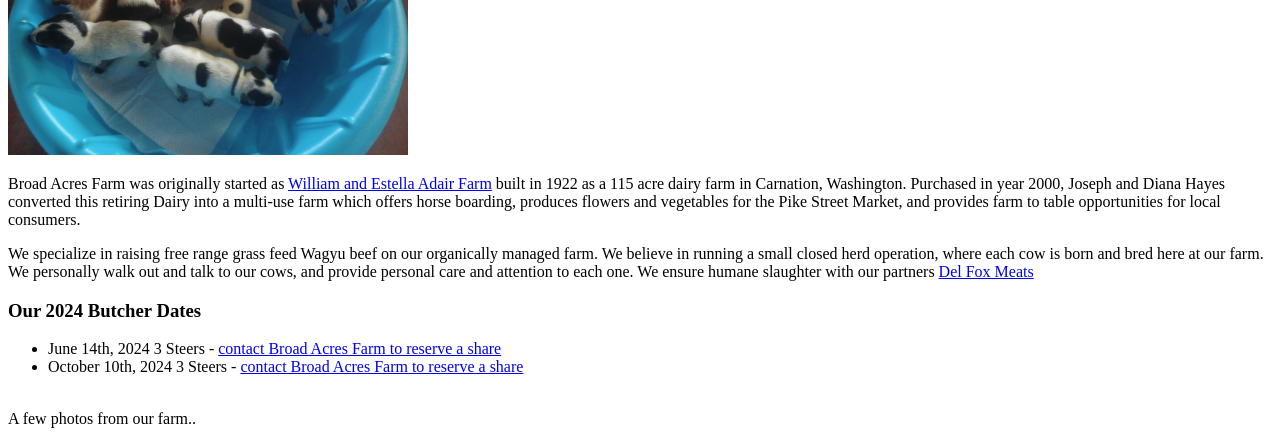
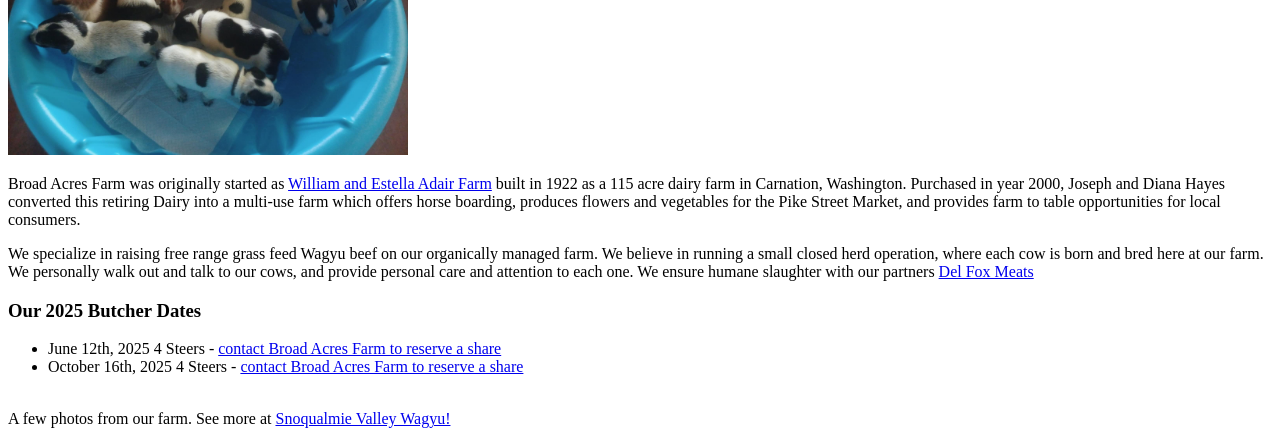
Before and after one commit to ObjectiveJoe/broadacresfarm, a plain HTML site: page index.html in a window 1280 px wide. Shown: the part 867-1308 px from the top of the page. Drawn offline with Linux system fonts and the light colour scheme; grey boxes are pictures that could not be loaded.

Commit message:
updated butcher dates and added link to Snoqualmie Valley Wagyu page

```diff
--- a/index.html
+++ b/index.html
@@ -28,14 +28,14 @@
     We ensure humane slaughter with our partners <a href="https://delfoxmeats.com/">Del Fox Meats</a>
 </p>
 
-<p><h3>Our 2024 Butcher Dates</h3>
+<p><h3>Our 2025 Butcher Dates</h3>
 <ul>
-    <li>June 14th, 2024 3 Steers - <a href = "mailto: broadacresfarm@gmail.com">contact Broad Acres Farm to reserve a share</a>
+    <li>June 12th, 2025 4 Steers - <a href = "mailto: broadacresfarm@gmail.com">contact Broad Acres Farm to reserve a share</a>
     </li>
-    <li>October 10th, 2024 3 Steers - <a href = "mailto: broadacresfarm@gmail.com">contact Broad Acres Farm to reserve a share</a>
+    <li>October 16th, 2025 4 Steers - <a href = "mailto: broadacresfarm@gmail.com">contact Broad Acres Farm to reserve a share</a>
 </ul>
 <br>
-A few photos from our farm..
+A few photos from our farm. See more at <a href="https://www.snoqualmievalleywagyu.com">Snoqualmie Valley Wagyu!</a>
 </p>
 
 <img src="large_steer_2023.jpg" alt="Large Wagyu Steer in tall grass" height="300">
```
